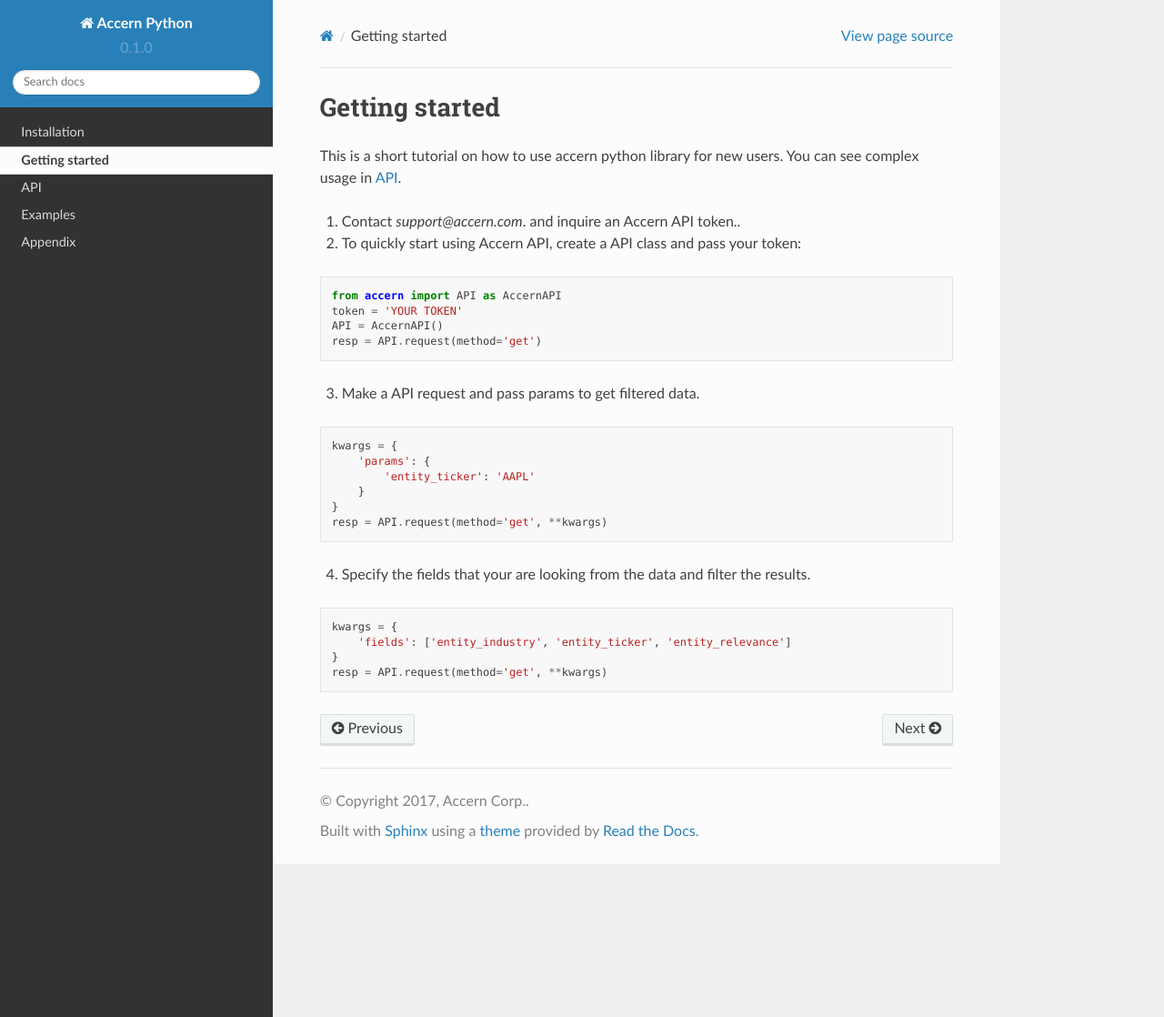
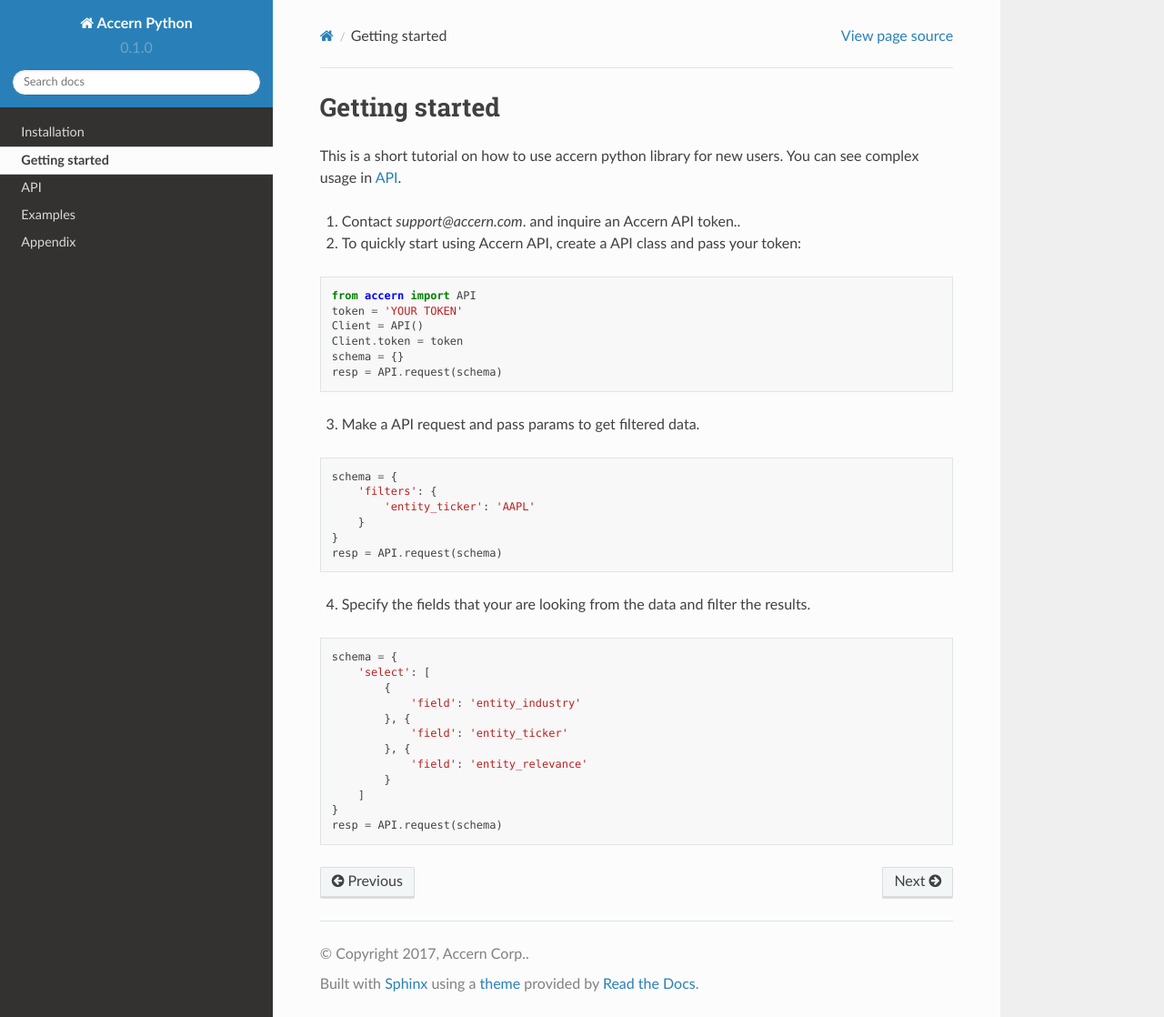
Before and after one commit to Accern/accern-python, a Sphinx documentation site: the page built from docs/start.rst, in a window 1280 px wide and 1118 px high. Shown: the whole window at 91% size. Built offline with Sphinx 7.4.7 and the Read the Docs theme 2.0.0, drawn with Linux system fonts in a browser that asks for light colours.

```diff
--- a/docs/start.rst
+++ b/docs/start.rst
@@ -13,27 +13,37 @@ can see complex usage in :ref:`API<API>`.
 
 .. code-block:: python
 
-    from accern import API as AccernAPI
+    from accern import API
     token = 'YOUR TOKEN'
-    API = AccernAPI()
-    resp = API.request(method='get')
+    Client = API()
+    Client.token = token
+    schema = {}
+    resp = API.request(schema)
 
 3. Make a API request and pass params to get filtered data.
 
 .. code-block:: python
 
-    kwargs = {
-        'params': {
+    schema = {
+        'filters': {
             'entity_ticker': 'AAPL'
         }
     }
-    resp = API.request(method='get', **kwargs)
+    resp = API.request(schema)
 
 4. Specify the fields that your are looking from the data and filter the results.
 
 .. code-block:: python
 
-    kwargs = {
-        'fields': ['entity_industry', 'entity_ticker', 'entity_relevance']
+    schema = {
+        'select': [
+            {
+                'field': 'entity_industry'
+            }, {
+                'field': 'entity_ticker'
+            }, {
+                'field': 'entity_relevance'
+            }
+        ]
     }
-    resp = API.request(method='get', **kwargs)
+    resp = API.request(schema)
--- a/setup.py
+++ b/setup.py
@@ -35,7 +35,7 @@ All Accern wheels from PyPI are MIT licensed.
 
 """
 
-VERSION = '0.1.4-dev1'
+VERSION = '0.1.4-dev2'
 
 setup(
     name='Accern',
```
Also changed, not shown: docs/api/rest.rst (+7 -7 lines).
